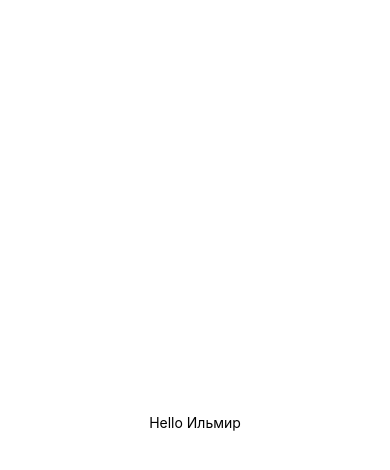
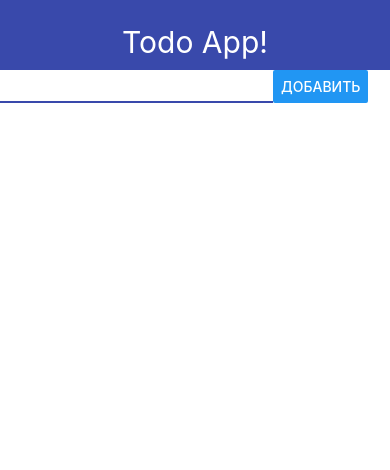
Before and after one commit to DRR0B0T/react_native, a React Native app: screen / in a window 390 px wide. Shown: the top 470 px of the page. Built offline with nearby package versions, Linux system fonts and the light colour scheme.

Commit message:
add input

```diff
--- a/App.js
+++ b/App.js
@@ -1,21 +1,19 @@
-import { StatusBar } from 'expo-status-bar';
 import React from 'react';
-import { StyleSheet, Text, View } from 'react-native';
+import {StyleSheet, Text, View} from 'react-native';
+import {Navbar} from './src/Navbar'
+import {AddTodo} from "./src/AddTodo";
 
 export default function App() {
-  return (
-    <View style={styles.container}>
-      <Text>Hello Ильмир</Text>
-      <StatusBar style="auto" />
-    </View>
-  );
+    return (
+        <View style={styles.container}>
+            <Navbar title="Todo App!"/>
+            <AddTodo />
+        </View>
+    );
 }
 
+
 const styles = StyleSheet.create({
-  container: {
-    flex: 1,
-    backgroundColor: '#fff',
-    alignItems: 'center',
-    justifyContent: 'center',
-  },
+    container: {},
+
 });
--- /dev/null
+++ b/src/AddTodo.js
@@ -0,0 +1,24 @@
+import React from 'react'
+import {View, StyleSheet, TextInput, Button} from "react-native";
+
+export const AddTodo = props => {
+    return (
+        <View style={styles.block}>
+            <TextInput style={styles.input} />
+            <Button title="Добавить" />
+        </View>
+    )
+}
+
+const styles = StyleSheet.create({
+    block: {
+        flexDirection: 'row'
+    },
+    input: {
+        width: '70%',
+        borderStyle: 'solid',
+        borderBottomWidth: 2,
+        borderBottomColor: '#3949ab',
+
+    }
+})
--- /dev/null
+++ b/src/Navbar.js
@@ -0,0 +1,25 @@
+import React from 'react'
+import { View, Text, StyleSheet } from 'react-native'
+
+export const Navbar = ({title}) => {
+    return (
+        <View style={styles.navbar}>
+            <Text style={styles.text}>{title}</Text>
+        </View>
+    )
+}
+
+
+const styles = StyleSheet.create({
+    navbar: {
+        height: 70,
+        alignItems: 'center',
+        justifyContent: 'flex-end',
+        backgroundColor: '#3949ab',
+        paddingBottom: 10
+    },
+    text: {
+        color: 'white',
+        fontSize: 30
+    }
+})
```
